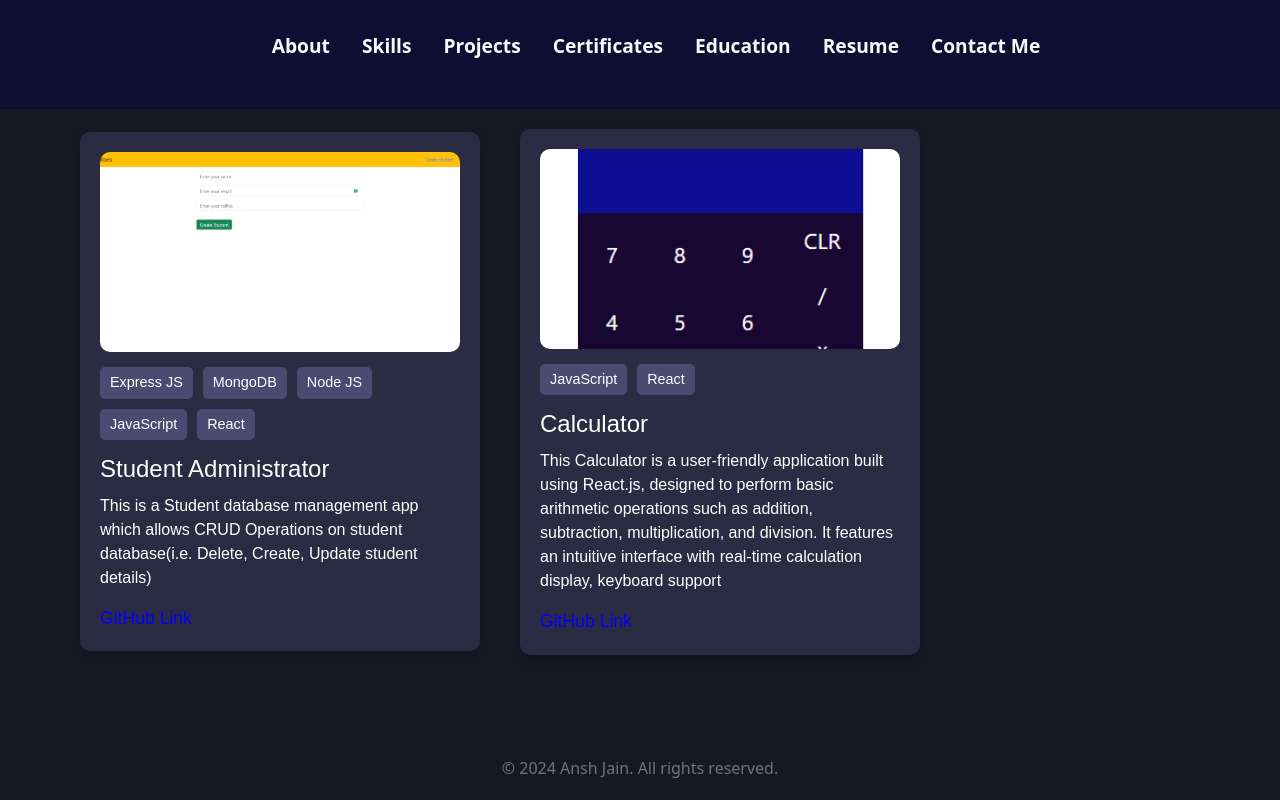
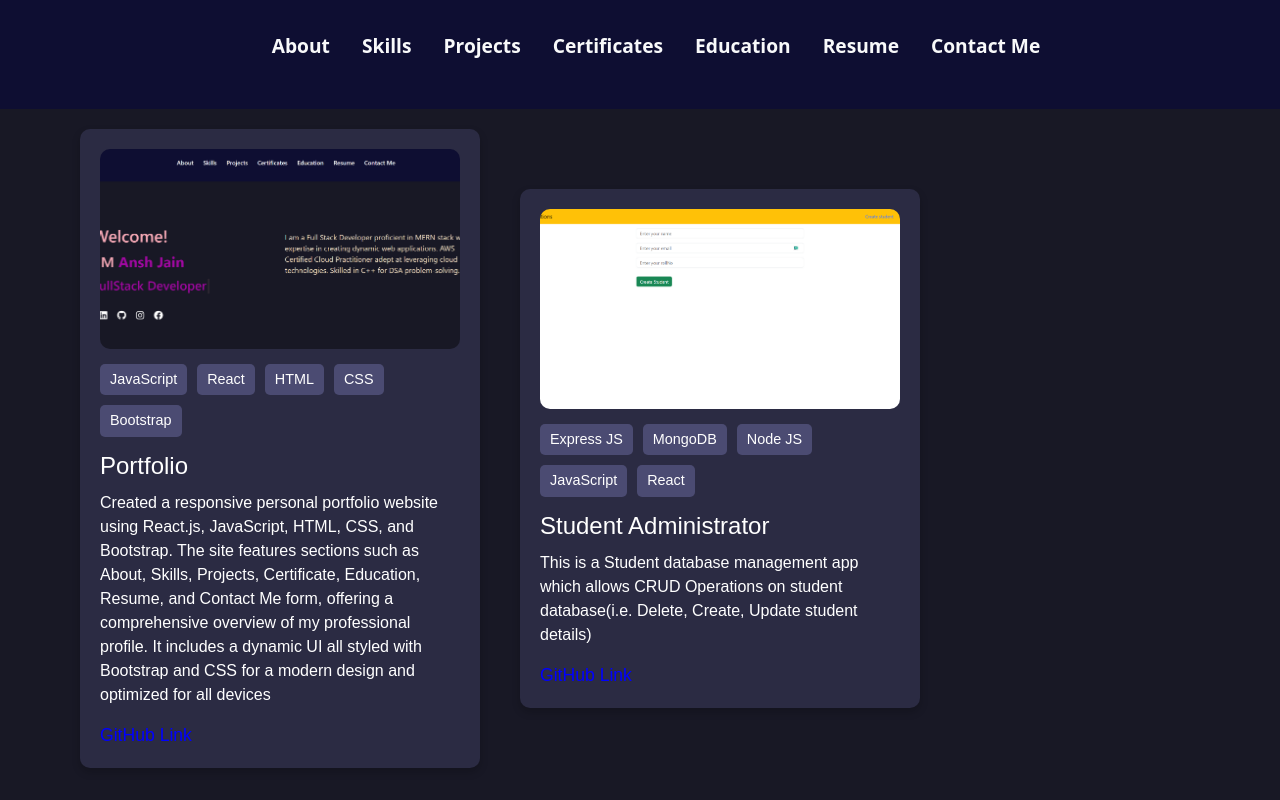
Before and after one commit to ansh87913/My-Portfolio, a React (Create React App) app: page /projects in a window 1280 px wide. Shown: the top 800 px of the page. Built offline with nearby package versions, Linux system fonts and the light colour scheme.

Commit message:
Update projectsData.js

```diff
--- a/src/components/Projects/projectsData.js
+++ b/src/components/Projects/projectsData.js
@@ -1,9 +1,18 @@
 import P1 from "../../images/Project1.png";
 import P2 from "../../images/Project2.png";
+import P3 from "../../images/Project3.png";
 
 const projectsData = [
   {
     id: 1,
+    imageUrl: P3,
+    tags: ["JavaScript", "React", "HTML", "CSS", "Bootstrap"],
+    title: "Portfolio",
+    description: "Created a responsive personal portfolio website using React.js, JavaScript, HTML, CSS, and Bootstrap. The site features sections such as About, Skills, Projects, Certificate, Education, Resume, and Contact Me form, offering a comprehensive overview of my professional profile. It includes a dynamic UI all styled with Bootstrap and CSS for a modern design and optimized for all devices",
+    github: "https://github.com/ansh87913/My-Portfolio",
+  },
+  {
+    id: 2,
     imageUrl: P1,
     tags: ["Express JS", "MongoDB", "Node JS", "JavaScript", "React"],
     title: "Student Administrator",
@@ -11,7 +20,7 @@ const projectsData = [
     github: "https://github.com/ansh87913/Frontend-Deployment",
   },
   {
-    id: 2,
+    id: 3,
     imageUrl: P2,
     tags: ["JavaScript", "React"],
     title: "Calculator",
```
